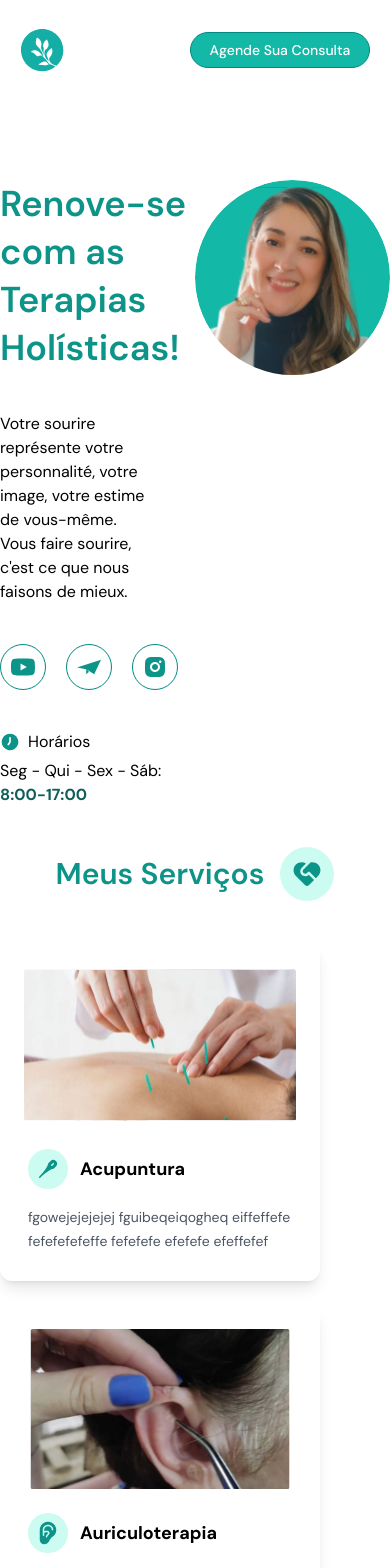
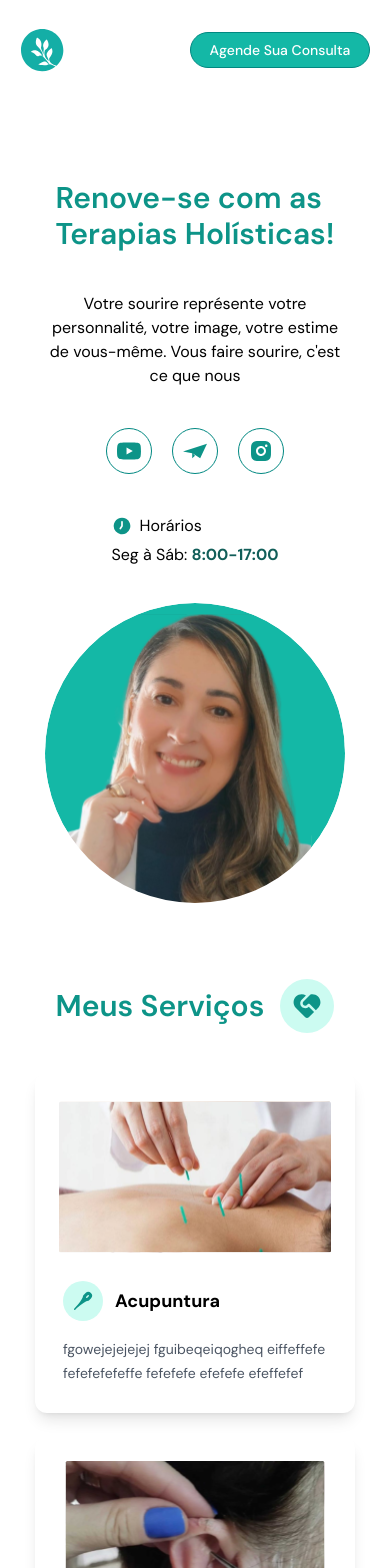
Before and after one commit to Guilherme-Rigobello/cristal-terapias, a React (Vite) app: page / in a window 390 px wide. Shown: the top 1568 px of the page. Built offline with nearby package versions, Linux system fonts and the light colour scheme.

Commit message:
responsive sections

```diff
--- a/src/components/Card.jsx
+++ b/src/components/Card.jsx
@@ -2,7 +2,7 @@ import React from 'react';
 
 const Card = ({ imgSrc, title, description, icon }) => {
   return (
-    <div className='w-80 p-6 bg-white rounded-xl transform transition-all hover:-translate-y-1 duration-300 shadow-lg hover:shadow-2xl cursor-pointer'>
+    <div className='w-80 p-6 bg-white rounded-xl transform transition-all hover:-translate-y-1 duration-300 shadow-lg hover:shadow-2xl cursor-pointer max-[800px]:justify-center'>
       <img className='h-40 w-full mb-5' src={imgSrc} alt={title} />
       <div className='p-1'>
         <h2 className='font-bold text-lg mb-4 flex justify-start items-center '>
--- a/src/pages/About.jsx
+++ b/src/pages/About.jsx
@@ -24,8 +24,8 @@ const About = () => {
             em terapias complementares e desenvolvimento humano, ofereço um
             atendimento acolhedor e profissional.
           </p>
-          <button className='group flex items-center justify-center gap-3 border-[1px] border-solid border-customRGB text-teal-700 font-medium p-3 rounded-[3rem] w-7/12 transition-all duration-300'>
-            Acompanhe Meu Trabalho
+          <button className='group flex items-center justify-center gap-3 border-[1px] border-solid border-customRGB text-teal-700 font-medium p-3 rounded-[3rem] w-5/12 transition-all duration-300'>
+           Me Acompanhe
             <span className='text-lg group-hover:translate-x-[7px] transition-all duration-300'>
               <FaLongArrowAltRight />
             </span>
--- a/src/pages/Contato.jsx
+++ b/src/pages/Contato.jsx
@@ -2,19 +2,16 @@ import React from 'react';
 import TitleWithIcon from '../components/Title';
 import { MdAddLocationAlt, MdAttachEmail } from 'react-icons/md';
 import { IoLogoWhatsapp } from 'react-icons/io';
-import { SiGooglestreetview } from "react-icons/si";
-import { BsGeoFill } from "react-icons/bs";
+import { SiGooglestreetview } from 'react-icons/si';
+import { BsGeoFill } from 'react-icons/bs';
 
 const Contact = () => {
   return (
-    <section className='max-w-screen-lg mx-auto min-h-[80vh] mt-16 flex flex-col justify-center items-center'>
+    <section className='max-w-screen-lg mx-auto min-h-[80vh] mt-20 flex flex-col justify-center items-center max-[1100px]:px-8'>
       <TitleWithIcon text='Contato' icon={<MdAddLocationAlt />} />
-      <div className='flex flex-wrap md:flex-nowrap w-full gap-8 mt-20'>
-        <div className='w-full md:w-1/2 flex justify-evenly flex-col gap-6 max-lg:justify-center'>
-          <h2 className='text-3xl font-semibold text-gray-700'>
-            Entre em Contato
-          </h2>
-          <p className='text-lg w-4/5 text-gray-600'>
+      <div className='flex flex-wrap md:flex-nowrap w-full gap-8 mt-20 max-md:mt-10'>
+        <div className='w-full md:w-1/2 flex justify-evenly flex-col gap-8 max-lg:justify-center  '>
+          <p className='text-xg w-4/5 max-md:w-11/12 text-gray-600'>
             Se precisar de mais informações, use um dos meios abaixo para entrar
             em contato.
           </p>
@@ -23,13 +20,13 @@ const Contact = () => {
               <span className='text-2xl text-teal-600 bg-teal-100 p-2 rounded-full'>
                 <IoLogoWhatsapp />
               </span>
-              <span>(11) 99999-9999</span>
+              <span>(11) 97652-0530</span>
             </div>
             <div className='flex items-center gap-2'>
               <span className='text-2xl text-teal-600 bg-teal-100 p-2 rounded-full'>
                 <MdAttachEmail />
               </span>
-              <span>contato@email.com</span>
+              <span>luciane.terapias@gmail.com</span>
             </div>
             <div className='flex items-center gap-2'>
               <span className='text-2xl text-teal-600 bg-teal-100 p-2 rounded-full'>
@@ -41,7 +38,7 @@ const Contact = () => {
               <span className='text-2xl text-teal-600 bg-teal-100 p-2 rounded-full'>
                 <SiGooglestreetview />
               </span>
-              <span>Av. Paulista, 1000</span>
+              <span>Bairro - Pt. Rasa</span>
             </div>
           </div>
         </div>
@@ -50,7 +47,7 @@ const Contact = () => {
           <iframe
             title='Google Maps'
             className='w-full h-96 rounded shadow-lg'
-            src='https://www.google.com/maps/embed?pb=!1m18!1m12!1m3!1d3656.2358233174164!2d-46.65641918501948!3d-23.567667184679558!2m3!1f0!2f0!3f0!3m2!1i1024!2i768!4f13.1!3m3!1m2!1s0x94ce59c9b762edbb%3A0x7cf3449028c6ba45!2sAvenida%20Paulista%2C%201000%20-%20Bela%20Vista%2C%20S%C3%A3o%20Paulo%20-%20SP%2C%2001310-100!5e0!3m2!1spt-BR!2sbr!4v1683058386085!5m2!1spt-BR!2sbr'
+            src='https://www.google.com/maps/embed?pb=!1m18!1m12!1m3!1d3658.482278766834!2d-46.48800558825018!3d-23.515150278743388!2m3!1f0!2f0!3f0!3m2!1i1024!2i768!4f13.1!3m3!1m2!1s0x94ce60e784476d1b%3A0x9543b144b5b8dffa!2sR.%20Sebasti%C3%A3o%20da%20Silva%20Bueno%2C%2034%20-%20Vila%20Pte.%20Rasa%2C%20S%C3%A3o%20Paulo%20-%20SP%2C%2003882-100!5e0!3m2!1spt-BR!2sbr!4v1735777751839!5m2!1spt-BR!2sbr'
             allowFullScreen=''
             loading='lazy'
           ></iframe>
--- a/src/pages/Home.jsx
+++ b/src/pages/Home.jsx
@@ -27,21 +27,21 @@ const Home = () => {
         <Navbar />
       </motion.div>
 
-      <main className='flex w-full mt-20 min-h-[55vh] max-w-screen-lg mx-auto'>
+      <main className='flex w-full mt-20 min-h-[55vh] max-w-screen-lg mx-auto px-4 max-[800px]:flex-col max-[800px]:items-center max-[1100px]:px-8'>
         <motion.div
           variants={slideIn('left', 0.2)}
           initial='hidden'
           animate='show'
-          className='w-1/2'
+          className='max-[800px]:flex max-[800px]:flex-col max-[800px]:items-center'
         >
-          <h1 className='text-teal-600 text-4xl leading-[3rem] font-semibold '>
+          <h1 className='text-teal-600 text-4xl max-md:text-3xl leading-[3rem] font-semibold  '>
             Renove-se com as
             <br /> Terapias Holísticas!
           </h1>
-          <p className='my-10 w-9/12'>
+
+          <p className='my-10 w-9/12 max-md:w-11/12 max-md:text-center'>
             Votre sourire représente votre personnalité, votre image, votre
-            estime de vous-même. Vous faire sourire, c'est ce que nous faisons
-            de mieux.
+            estime de vous-même. Vous faire sourire, c'est ce que nous
           </p>
           <div className='inline-flex items-center justify-start text-teal-600 text-2xl'>
             <SocialLink
@@ -66,7 +66,7 @@ const Home = () => {
               </p>
             </div>
             <p>
-              Seg - Qui - Sex - Sáb:{' '}
+              Seg à Sáb:{' '}
               <span className='text-teal-800 font-bold'>8:00-17:00</span>
             </p>
           </div>
@@ -76,9 +76,12 @@ const Home = () => {
           variants={slideIn('right', 0.4)}
           initial='hidden'
           animate='show'
-          className='w-1/2'
         >
-          <img src={Img} alt='img-luciane' />
+          <img
+            src={Img}
+            alt='img-luciane'
+            className='max-[800px]:py-9 mx-auto max-w-[700px] max-[800px]:w-[300px]'
+          />
         </motion.div>
       </main>
     </>
--- a/src/pages/Services.jsx
+++ b/src/pages/Services.jsx
@@ -25,7 +25,7 @@ const Services = () => {
         icon={<RiServiceFill />}
         alignmentClass='justify-center'
       />
-      <div className='grid grid-cols-1 md:grid-cols-2 lg:grid-cols-3 gap-6 mt-10'>
+      <div className='grid grid-cols-1 md:grid-cols-2 lg:grid-cols-3 gap-6 mt-10 justify-items-center'>
         <Card
           imgSrc={acupunturaImg}
           title='Acupuntura'
```
